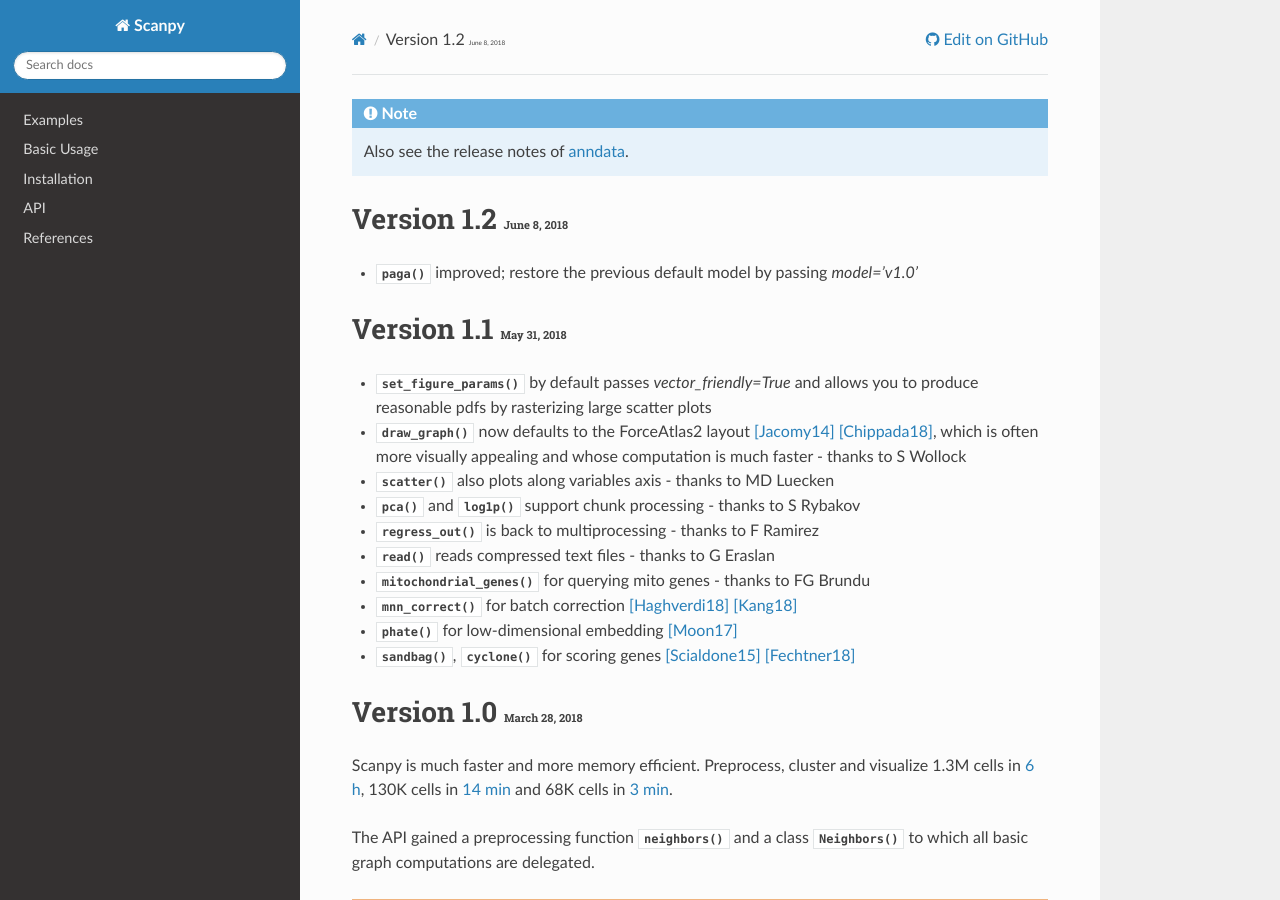
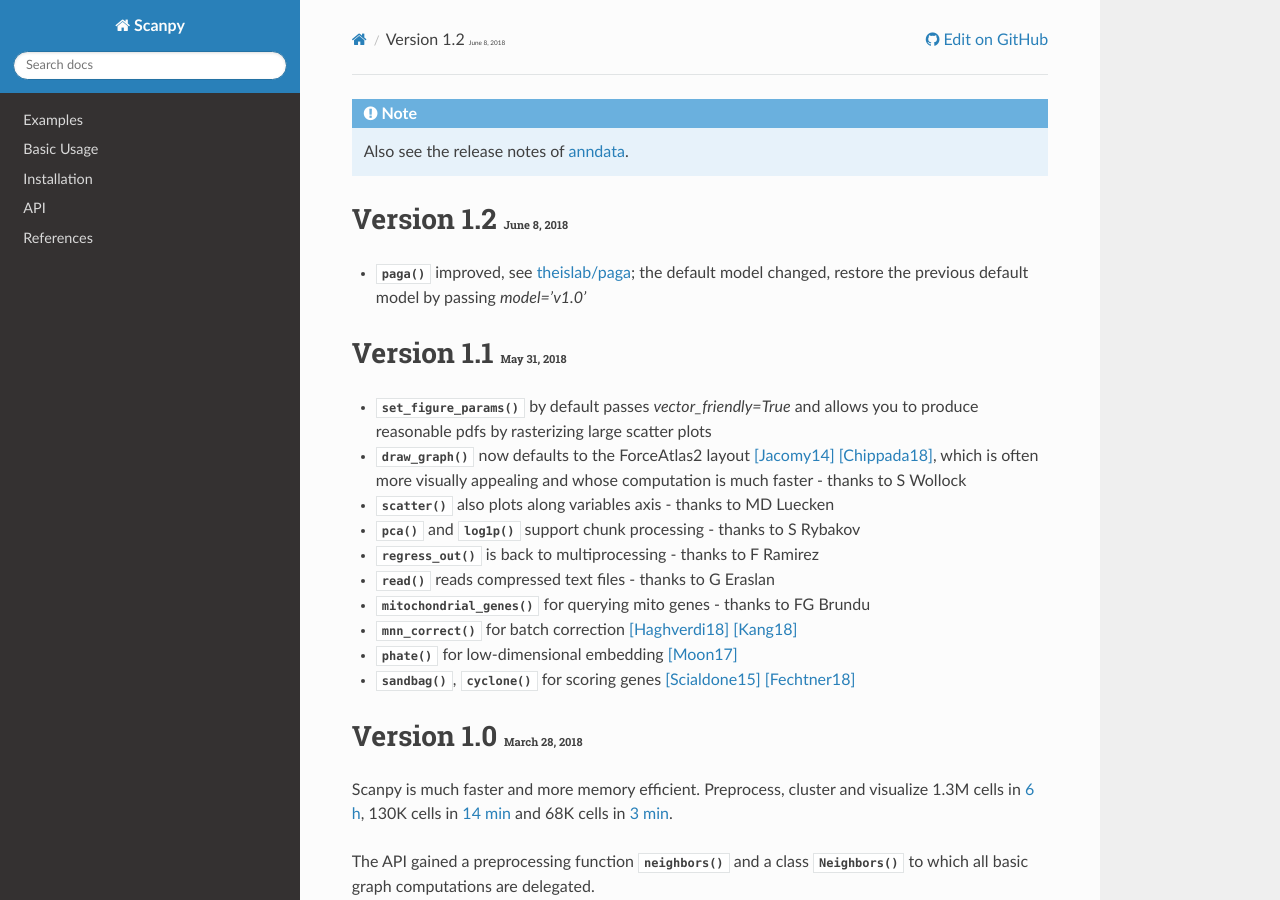
Before and after one commit to scverse/scanpy, a Sphinx documentation site: the page built from docs/release_notes.rst, in a window 1280 px wide and 900 px high. Built offline with Sphinx 7.4.7 and the Read the Docs theme 2.0.0, drawn with Linux system fonts in a browser that asks for light colours; the version number could not be read and is left out.

Commit message:
updated release notes

```diff
--- a/docs/release_notes.rst
+++ b/docs/release_notes.rst
@@ -8,7 +8,7 @@
 Version 1.2 :small:`June 8, 2018`
 ---------------------------------
 
-- :func:`~scanpy.api.tl.paga` improved; restore the previous default model by passing `model='v1.0'`
+- :func:`~scanpy.api.tl.paga` improved, see `theislab/paga <https://github.com/theislab/paga>`_; the default model changed, restore the previous default model by passing `model='v1.0'`
 
 
 Version 1.1 :small:`May 31, 2018`
```
